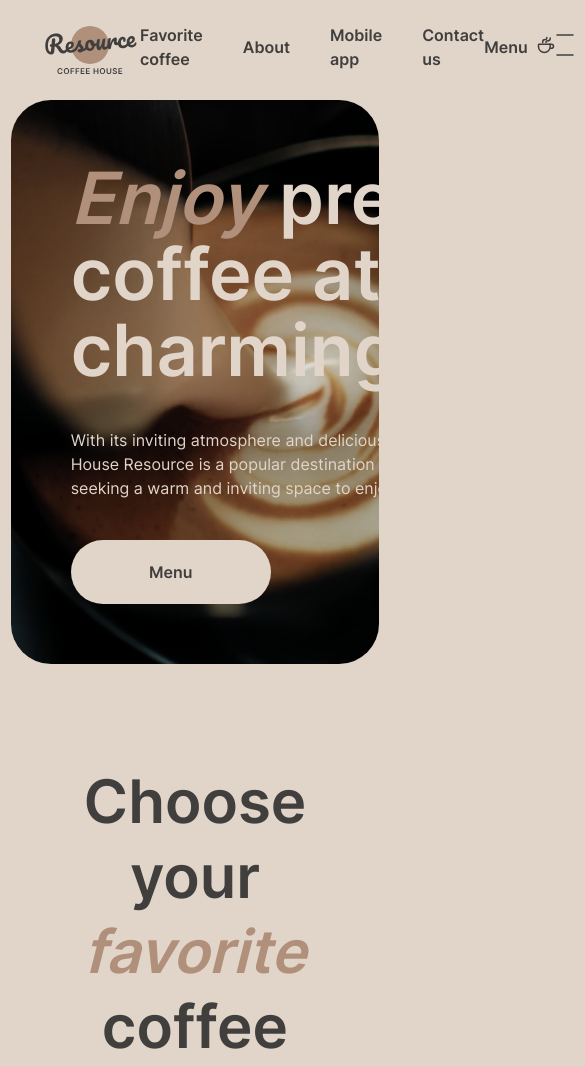
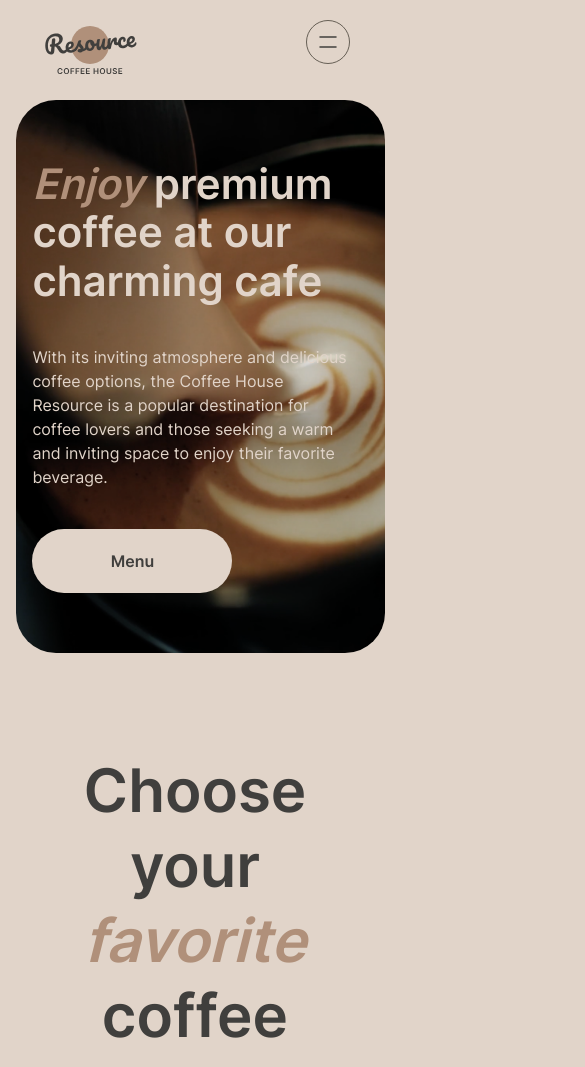
Before and after one commit to Baltika-Cat/RS-School, a plain HTML site: page coffee-house/index.html in a window 390 px wide. Shown: the top 1067 px of the page, 585 px wide, since content can reach past the window. Drawn offline with Linux system fonts and the light colour scheme.

Commit message:
feat: add responsive design for enjoy block from 380px to 768px

```diff
--- a/coffee-house/style.css
+++ b/coffee-house/style.css
@@ -136,6 +136,19 @@ nav {
     margin-bottom: 4px;
 }
 
+#burger-icon {
+    display: flex;
+    flex-direction: column;
+    justify-content: center;
+    align-items: center;
+    gap: 8px;
+    width: 42px;
+    height: 42px;
+    border: 1px #665F55 solid;
+    border-radius: 100px;
+    display: none;
+}
+
 main {
     display: flex;
     flex-direction: column;
@@ -267,7 +280,8 @@ h2 span {
 #homeBeverages img {
     max-width: 480px;
     width: 100%;
-    height: 480px;
+    max-height: 480px;
+    height: 100%;
 }
 
 #homeBeveragesData {
@@ -489,6 +503,9 @@ h2 span {
 #homeMobilePhones {
     display: flex;
     max-width: 630px;
+    width: 100%;
+    max-height: 630px;
+    height: 100%;
 }
 
 #homeFooter {
@@ -755,7 +772,17 @@ h2 span {
 @media screen and (max-width: 768px) {
 
     #homeEnjoyText {
-        margin: 60px;
+        margin: 60px 0px;
+        margin-left: calc(2.4px + 7.5vw);
+        margin-right: calc(2.4px + 7.5vw);
+        max-width: 530px;
+        width: 77.1%;
+    }
+
+    #homeEnjoyText h1 {
+        max-width: 530px;
+        width: 100%;
+        font-size: calc(13.632px + 7.6vw);
     }
 
     #homeAbout {
@@ -789,4 +816,29 @@ h2 span {
     #homeMobileAppLeft br {
         display: none;
     }
+
+    nav, #homeHeadMenu {
+        display: none;
+    }
+
+    #burger-icon {
+        display: flex;
+    }
 }
+
+@media screen and (max-width: 530px) {
+    #homeEnjoy {
+        margin: 20px 16px 0px;
+    }
+
+    #homeEnjoyText {
+        margin-left: calc(0.8px + 4vw);
+        margin-right: calc(0.8px + 4vw);
+        width: 316px;
+    }
+
+    #homeEnjoyText h1 {
+        font-size: 42px;
+        line-height: 115%;
+    }
+}
```
